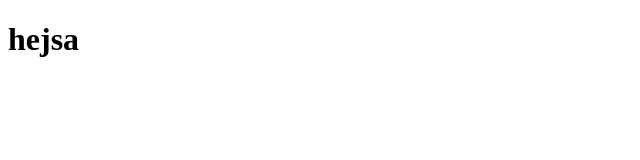
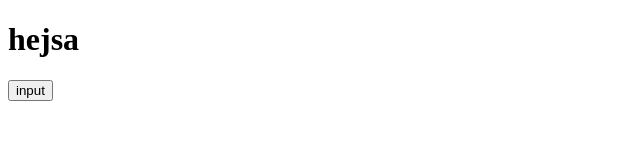
Before and after one commit to ToRexZ/Website, a plain HTML site: page index.html in a window 1280 px wide. Shown: the whole page, without its empty margins (0-640 px from the left). Drawn offline with Linux system fonts and the light colour scheme.

Commit message:
added a input button

```diff
--- a/index.html
+++ b/index.html
@@ -9,6 +9,7 @@
 
 <body>
   <h1>hejsa</h1>
+  <input type="button" value="input">
 </body>
 
 </html>
```
